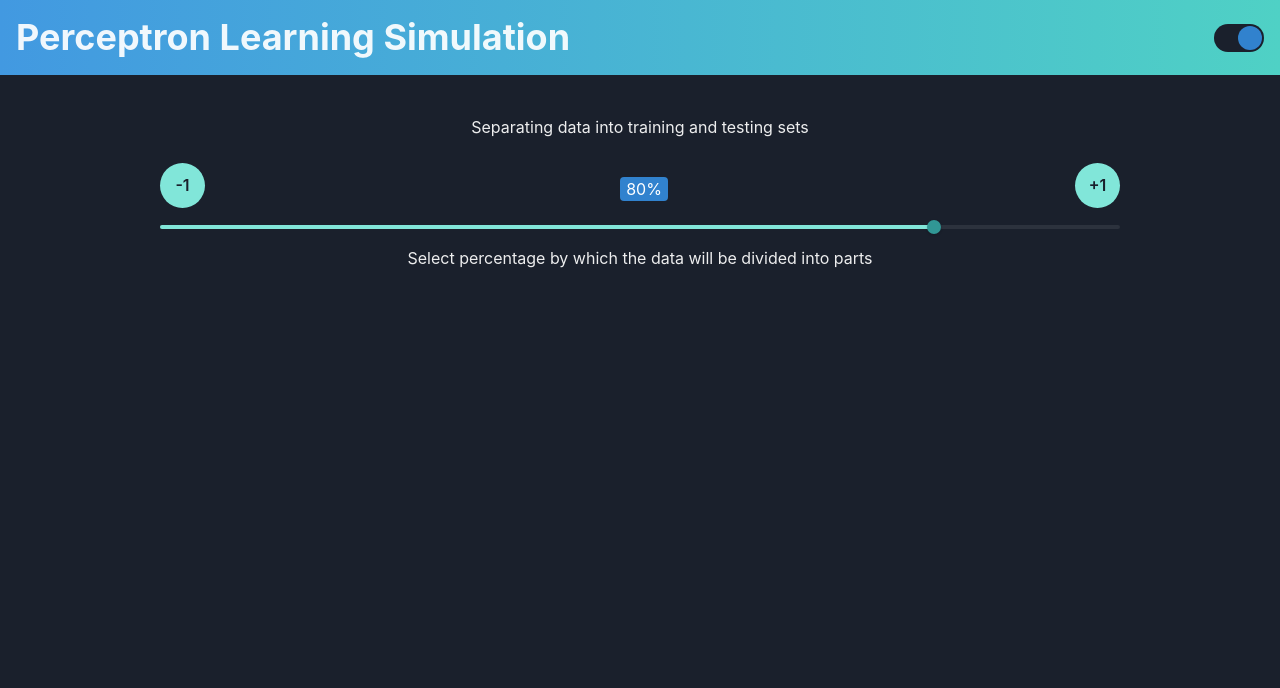
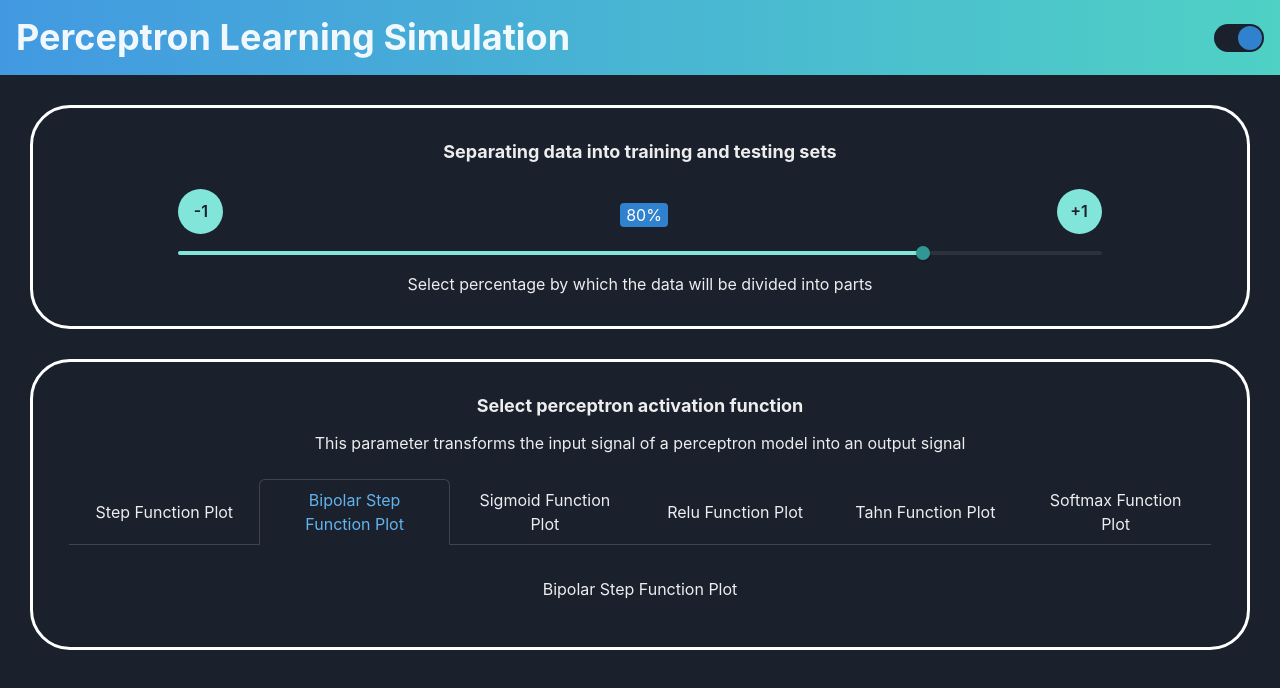
Before and after one commit to Lewoczegg/perceptron-simulation, a React (Vite) app: page /inputs in a window 1280 px wide. Shown: the top 688 px of the page. Built offline with nearby package versions, Linux system fonts and the light colour scheme.

Commit message:
Add the ability to change the activation function

```diff
--- a/package.json
+++ b/package.json
@@ -16,7 +16,8 @@
     "framer-motion": "^10.12.10",
     "react": "^18.2.0",
     "react-dom": "^18.2.0",
-    "react-router-dom": "^6.11.1"
+    "react-router-dom": "^6.11.1",
+    "recharts": "^2.6.2"
   },
   "devDependencies": {
     "@types/react": "^18.0.28",
--- a/src/components/DataSeparation.tsx
+++ b/src/components/DataSeparation.tsx
@@ -7,6 +7,7 @@ import {
   SliderThumb,
   SliderTrack,
   Text,
+  useColorMode,
 } from "@chakra-ui/react";
 
 interface Props {
@@ -15,9 +16,21 @@ interface Props {
 }
 
 const DataSeparation = ({ onSliderChange, currentSplit }: Props) => {
+  const { colorMode } = useColorMode();
+  const borderColor = colorMode === "dark" ? "white" : "black";
+
   return (
-    <Flex direction="column" align="center" p={10} gap={3}>
-      <Text align="center" mb={3}>
+    <Flex
+      direction="column"
+      align="center"
+      m={{ base: "10px", md: "30px" }}
+      p={{ base: "10px", md: "30px" }}
+      gap={3}
+      border="3px solid"
+      borderColor={borderColor}
+      borderRadius="40px"
+    >
+      <Text align="center" mb={3} fontSize="lg" fontWeight="bold">
         Separating data into training and testing sets
       </Text>
       <Flex width={{ base: "90%", md: "80%" }} justifyContent="space-between">
--- /dev/null
+++ b/src/components/PerceptronActivationFuncions.tsx
@@ -0,0 +1,98 @@
+import {
+  Box,
+  Flex,
+  Tab,
+  TabList,
+  TabPanel,
+  TabPanels,
+  Tabs,
+  Text,
+  useColorMode,
+  Select,
+  useBreakpointValue,
+} from "@chakra-ui/react";
+import { ChangeEvent } from "react";
+
+interface Props {
+  onFunctionChange: (index: number) => void;
+  currentFunctionIndex: number;
+}
+
+const PerceptronActivationFuncions = ({
+  onFunctionChange,
+  currentFunctionIndex,
+}: Props) => {
+  const { colorMode } = useColorMode();
+  const borderColor = colorMode === "dark" ? "white" : "black";
+  const breakpoint = useBreakpointValue({ base: "base", md: "md" });
+
+  const handleTabsChange = (index: number) => {
+    onFunctionChange(index);
+  };
+
+  const handleSelectChange = (event: ChangeEvent<HTMLSelectElement>) => {
+    onFunctionChange(parseInt(event.target.value));
+  };
+
+  const functions = [
+    "Step Function Plot",
+    "Bipolar Step Function Plot",
+    "Sigmoid Function Plot",
+    "Relu Function Plot",
+    "Tahn Function Plot",
+    "Softmax Function Plot",
+  ];
+
+  return (
+    <Flex
+      alignItems="center"
+      direction="column"
+      m={{ base: "10px", md: "30px" }}
+      p={{ base: "10px", md: "30px" }}
+      gap={3}
+      border="3px solid"
+      borderColor={borderColor}
+      borderRadius="40px"
+      textAlign="center"
+    >
+      <Text fontSize="lg" fontWeight="bold">
+        Select perceptron activation function
+      </Text>
+      <Text mb={3}>
+        This parameter transforms the input signal of a perceptron model into an
+        output signal
+      </Text>
+      {breakpoint === "base" ? (
+        <Select placeholder="Select function" onChange={handleSelectChange}>
+          {functions.map((func, index) => (
+            <option value={index} key={index}>
+              {func}
+            </option>
+          ))}
+        </Select>
+      ) : (
+        <Tabs
+          isFitted
+          variant="enclosed"
+          index={currentFunctionIndex}
+          onChange={handleTabsChange}
+        >
+          <TabList mb="1em">
+            {functions.map((func, index) => (
+              <Tab key={index}>{func}</Tab>
+            ))}
+          </TabList>
+          <TabPanels>
+            {functions.map((func, index) => (
+              <TabPanel key={index}>
+                <p>{func}</p>
+              </TabPanel>
+            ))}
+          </TabPanels>
+        </Tabs>
+      )}
+    </Flex>
+  );
+};
+
+export default PerceptronActivationFuncions;
--- a/src/components/PerceptronInputs.tsx
+++ b/src/components/PerceptronInputs.tsx
@@ -1,9 +1,13 @@
 import { useState } from "react";
 import DataSeparation from "./DataSeparation";
 import { motion } from "framer-motion";
+import PerceptronActivationFuncions from "./PerceptronActivationFuncions";
 
 const PerceptronInputs = () => {
   const [splitRatio, setSplitRatio] = useState<number>(80);
+  const [activationFunctionIndex, setActivationFunctionIndex] =
+    useState<number>(1);
+
   return (
     <motion.div
       initial={{ opacity: 0 }}
@@ -14,6 +18,10 @@ const PerceptronInputs = () => {
         currentSplit={splitRatio}
         onSliderChange={(split) => setSplitRatio(split)}
       />
+      <PerceptronActivationFuncions
+        currentFunctionIndex={activationFunctionIndex}
+        onFunctionChange={(index) => setActivationFunctionIndex(index)}
+      />
     </motion.div>
   );
 };
```
Also changed, not shown: src/services/perceptron.ts (renamed from src/perceptron.ts), 1 other file (tests, documents, lock files or other folders).
